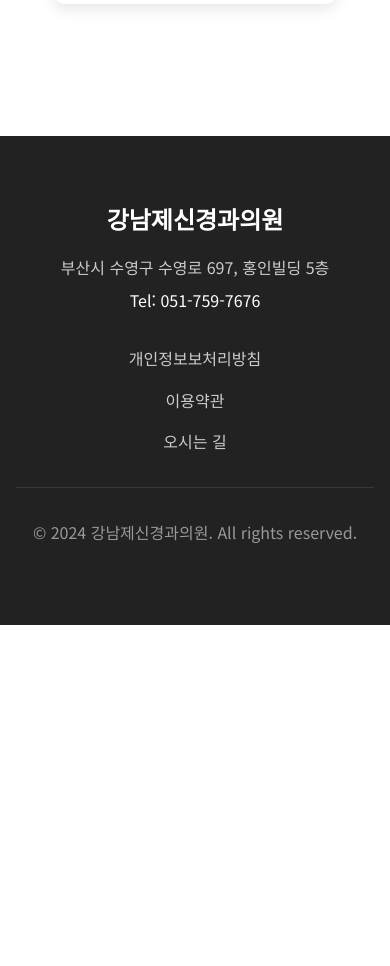
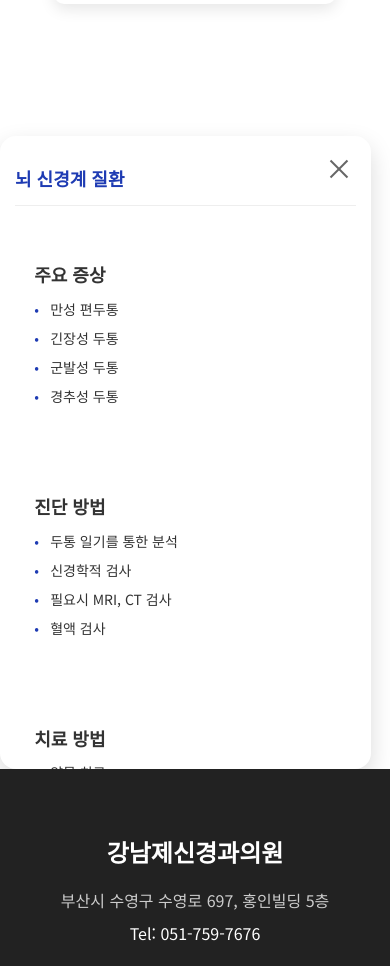
Before and after one commit to krrrrrg/knjneuro, a Next.js app: page /services in a window 390 px wide. Shown: the part 1260-2226 px from the top of the page. Before the commit the page ends 1885 px from the top, so only its background shows below. Built offline with nearby package versions, Linux system fonts and the light colour scheme.

Commit message:
모달 수정

```diff
--- a/src/app/globals.css
+++ b/src/app/globals.css
@@ -1278,104 +1278,122 @@
   box-shadow: 0 6px 12px rgba(0, 0, 0, 0.3);
 }
 
-/* 모달 기본 스타일 개선 */
-.modal {
-  display: none;
-  position: fixed;
-  z-index: 1000;
-  left: 0;
-  top: 0;
-  width: 100%;
-  height: 100%;
-  overflow: auto;
-  background-color: rgba(0, 0, 0, 0.5);
-}
-
-.modal.fade-out {
-  opacity: 0;
-}
-
-.modal-content {
-  position: relative;
-  background-color: white;
-  border-radius: 12px;
-  padding: 30px;
-  width: 90%;
-  max-width: 600px;
-  max-height: 80vh; /* 뷰포트 높이의 80%로 제한 */
-  overflow-y: auto; /* 세로 스크롤 활성화 */
-  box-shadow: 0 10px 30px rgba(0, 0, 0, 0.2);
-  margin: 0 auto;
-}
-
-/* 모달 헤더 고정 (선택 사항) */
-.modal-header {
-  position: sticky;
-  top: 0;
-  background-color: white;
-  padding-bottom: 15px;
-  margin-bottom: 15px;
-  border-bottom: 1px solid #f0f0f0;
-  z-index: 1;
-}
-
-/* 모달 닫기 버튼 */
-.modal-close {
-  position: absolute;
-  top: 20px;
-  right: 20px;
-  font-size: 24px;
-  cursor: pointer;
-  background: none;
-  border: none;
-  color: #666;
-}
-
-/* 모달 콘텐츠 내부 요소들의 여백 조정 */
-.modal-content h2 {
-  margin-top: 0;
-  color: #1e3bb3;
-  font-size: 24px;
-}
-
-.modal-content ul {
-  padding-left: 20px;
-  margin-bottom: 20px;
-}
-
-.modal-content ul li {
-  margin-bottom: 8px;
-}
-
-/* 모달 배경 */
+/* 모달 창 스타일 개선 - 중앙 정렬 및 내부 스크롤 */
 .modal-overlay {
   position: fixed;
   top: 0;
   left: 0;
-  right: 0;
-  bottom: 0;
-  background-color: rgba(0, 0, 0, 0.7);
+  width: 100%;
+  height: 100%;
+  background-color: rgba(0, 0, 0, 0.5);
   display: flex;
   align-items: center;
   justify-content: center;
-  z-index: 1001;
+  z-index: 1100;
+  padding: 20px;
+}
+
+.modal-content {
+  position: relative;
+  background-color: #fff;
+  border-radius: 16px;
+  width: 90%;
+  max-width: 550px;
+  max-height: 80vh;
+  overflow-y: auto;
+  box-shadow: 0 10px 25px rgba(0, 0, 0, 0.15);
+  padding: 25px;
+  margin: 0;
+}
+
+/* 모달 제목 스타일 */
+.modal-content h2 {
+  color: #1e3bb3;
+  font-size: 20px;
+  font-weight: 700;
+  margin-bottom: 20px;
+  padding-bottom: 15px;
+  border-bottom: 1px solid #eee;
+}
+
+/* 모달 섹션 스타일 */
+.modal-content h3 {
+  color: #333;
+  font-size: 18px;
+  font-weight: 600;
+  margin: 20px 0 10px;
+}
+
+/* 모달 리스트 스타일 */
+.modal-content ul {
+  list-style-type: none;
+  padding: 0;
+  margin: 0 0 20px;
+}
+
+.modal-content ul li {
+  position: relative;
+  padding-left: 16px;
+  margin-bottom: 8px;
+  line-height: 1.5;
+  font-size: 15px;
+}
+
+.modal-content ul li::before {
+  content: "•";
+  position: absolute;
+  left: 0;
+  color: #1e3bb3;
+}
+
+/* 모달 닫기 버튼 */
+.close-button {
+  position: absolute;
+  top: 20px;
+  right: 20px;
+  width: 24px;
+  height: 24px;
+  background: transparent;
+  border: none;
+  cursor: pointer;
+  z-index: 1;
+}
+
+.close-button::before,
+.close-button::after {
+  content: "";
+  position: absolute;
+  width: 100%;
+  height: 2px;
+  background-color: #666;
+  top: 50%;
+  left: 0;
+}
+
+.close-button::before {
+  transform: rotate(45deg);
+}
+
+.close-button::after {
+  transform: rotate(-45deg);
 }
 
 /* 모바일 대응 */
 @media (max-width: 768px) {
   .modal-content {
-    padding: 20px;
     width: 95%;
-    max-height: 70vh; /* 모바일에서는 더 작게 */
-  }
-
-  .modal-header {
-    padding-bottom: 10px;
-    margin-bottom: 10px;
+    max-height: 75vh;
+    padding: 20px 15px;
   }
 
   .modal-content h2 {
-    font-size: 20px;
+    font-size: 18px;
+    padding-bottom: 12px;
+    margin-bottom: 15px;
+  }
+
+  .modal-content ul li {
+    font-size: 14px;
   }
 }
 
@@ -2103,6 +2121,7 @@
   display: none !important;
   width: 0 !important;
   height: 0 !important;
+  background: transparent !important;
 }
 
 .reservation-section *,
```
